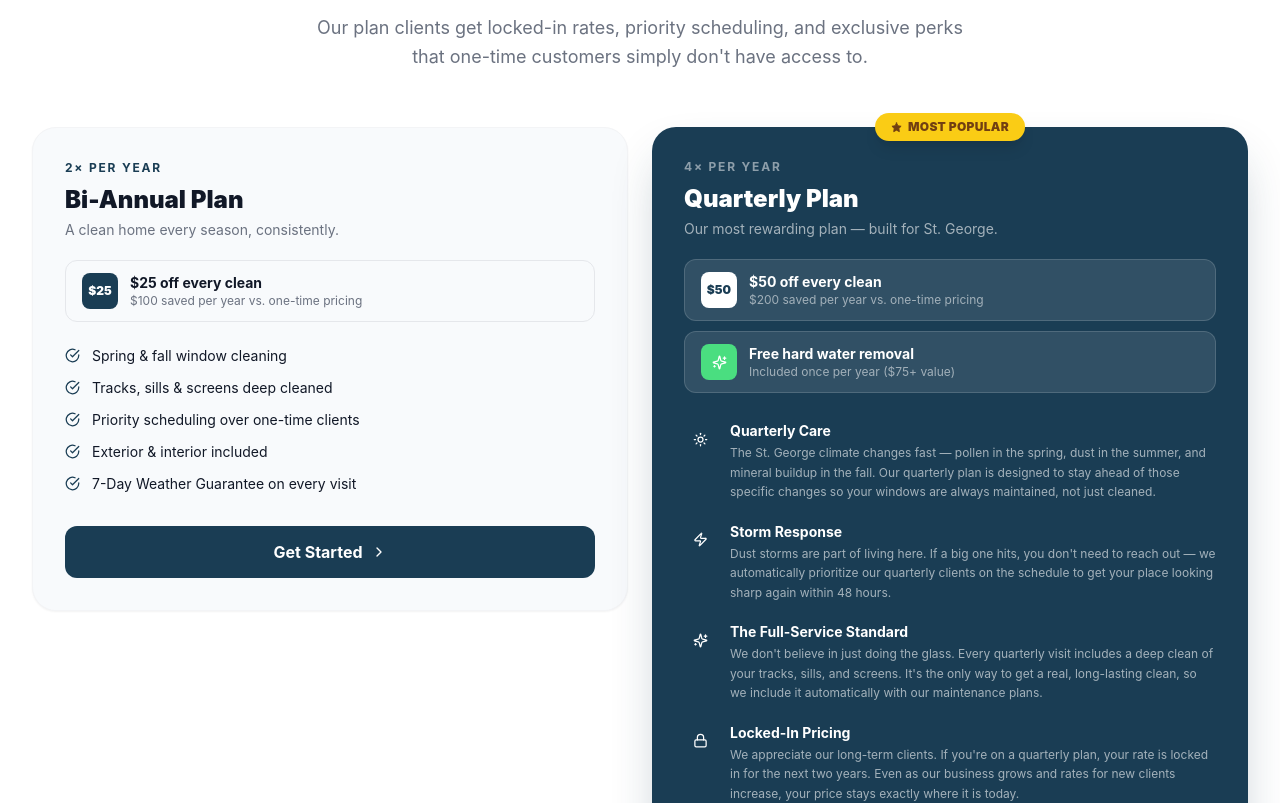
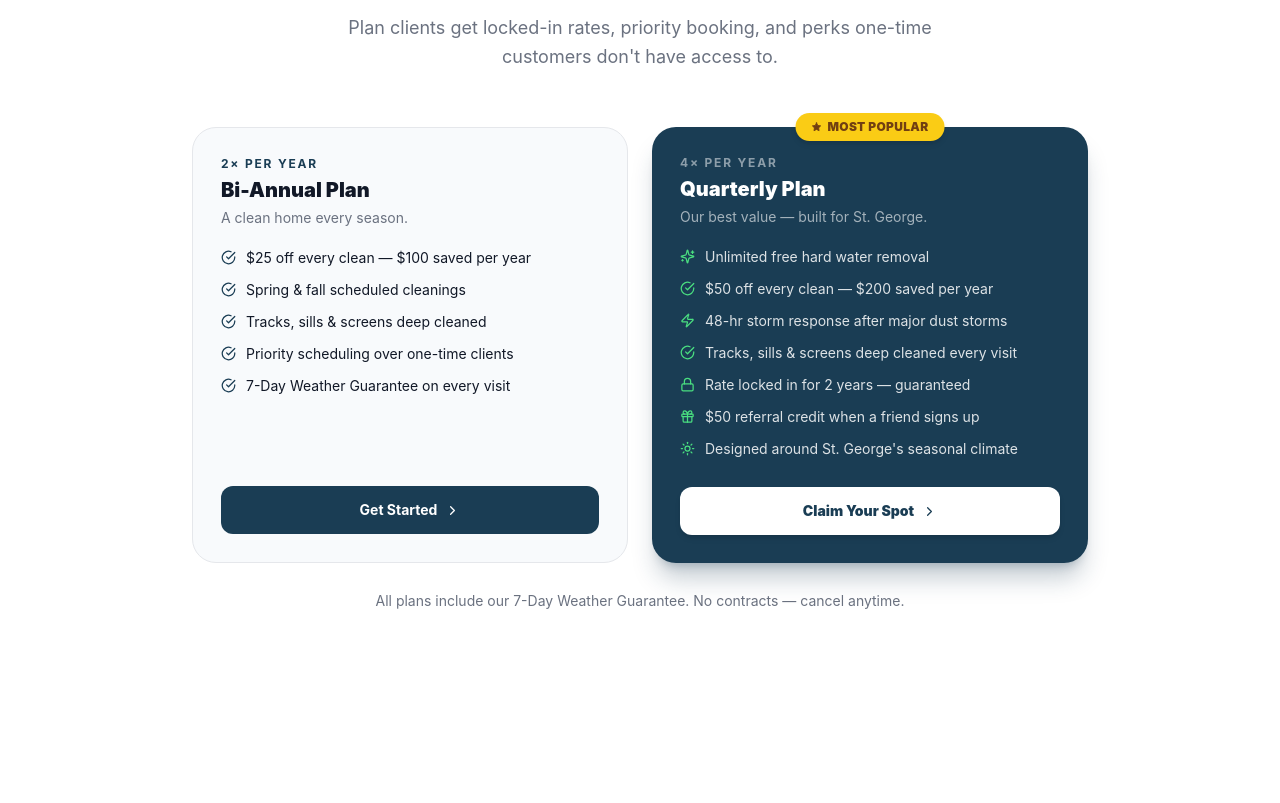
Before and after one commit to WaveWindowCleaning/wave-window-cleaning, a Next.js app: page / in a window 1280 px wide. Shown: the part 3963-4766 px from the top of the page. Built offline with nearby package versions, Linux system fonts and the light colour scheme.

Commit message:
Simplify and balance maintenance plan cards, unlimited hard water removal
Co-authored-by: Cursor <cursoragent@cursor.com>

```diff
--- a/components/MaintenancePlans.tsx
+++ b/components/MaintenancePlans.tsx
@@ -4,32 +4,22 @@ import Link from 'next/link'
 import { motion } from 'framer-motion'
 import { CheckCircle, Star, ChevronRight, Zap, Sparkles, Lock, Gift, Sun } from 'lucide-react'
 
-const quarterlyBenefits = [
-  {
-    icon: Sun,
-    heading: 'Quarterly Care',
-    body: "The St. George climate changes fast — pollen in the spring, dust in the summer, and mineral buildup in the fall. Our quarterly plan is designed to stay ahead of those specific changes so your windows are always maintained, not just cleaned.",
-  },
-  {
-    icon: Zap,
-    heading: 'Storm Response',
-    body: "Dust storms are part of living here. If a big one hits, you don't need to reach out — we automatically prioritize our quarterly clients on the schedule to get your place looking sharp again within 48 hours.",
-  },
-  {
-    icon: Sparkles,
-    heading: 'The Full-Service Standard',
-    body: "We don't believe in just doing the glass. Every quarterly visit includes a deep clean of your tracks, sills, and screens. It's the only way to get a real, long-lasting clean, so we include it automatically with our maintenance plans.",
-  },
-  {
-    icon: Lock,
-    heading: 'Locked-In Pricing',
-    body: "We appreciate our long-term clients. If you're on a quarterly plan, your rate is locked in for the next two years. Even as our business grows and rates for new clients increase, your price stays exactly where it is today.",
-  },
-  {
-    icon: Gift,
-    heading: 'Client Referral Credit',
-    body: "Most of our best clients come from neighbors talking to neighbors. If you refer a friend and they sign up for a quarterly plan, we'll take $50 off your next visit as a thank you.",
-  },
+const biAnnualPerks = [
+  { icon: CheckCircle, text: '$25 off every clean — $100 saved per year' },
+  { icon: CheckCircle, text: 'Spring & fall scheduled cleanings' },
+  { icon: CheckCircle, text: 'Tracks, sills & screens deep cleaned' },
+  { icon: CheckCircle, text: 'Priority scheduling over one-time clients' },
+  { icon: CheckCircle, text: '7-Day Weather Guarantee on every visit' },
+]
+
+const quarterlyPerks = [
+  { icon: Sparkles, text: 'Unlimited free hard water removal' },
+  { icon: CheckCircle, text: '$50 off every clean — $200 saved per year' },
+  { icon: Zap,       text: '48-hr storm response after major dust storms' },
+  { icon: CheckCircle, text: 'Tracks, sills & screens deep cleaned every visit' },
+  { icon: Lock,      text: 'Rate locked in for 2 years — guaranteed' },
+  { icon: Gift,      text: '$50 referral credit when a friend signs up' },
+  { icon: Sun,       text: 'Designed around St. George\'s seasonal climate' },
 ]
 
 export default function MaintenancePlans() {
@@ -47,123 +37,81 @@ export default function MaintenancePlans() {
             Always-Clean Windows. Zero Effort.
           </h2>
           <p className="mt-4 text-muted text-lg leading-relaxed">
-            Our plan clients get locked-in rates, priority scheduling, and exclusive
-            perks that one-time customers simply don&apos;t have access to.
+            Plan clients get locked-in rates, priority booking, and perks
+            one-time customers don&apos;t have access to.
           </p>
         </motion.div>
 
-        <div className="grid lg:grid-cols-2 gap-6 items-start">
+        <div className="grid md:grid-cols-2 gap-6 max-w-4xl mx-auto items-stretch">
 
-          {/* ── Bi-Annual Plan ─────────────────────────────────────────── */}
+          {/* ── Bi-Annual ──────────────────────────────────────────────── */}
           <motion.div
             initial={{ opacity: 0, y: 24 }}
             whileInView={{ opacity: 1, y: 0 }}
             viewport={{ once: true }}
             transition={{ duration: 0.5 }}
-            className="bg-surface border border-gray-100 rounded-3xl p-8 shadow-sm"
+            className="bg-surface border border-gray-200 rounded-3xl p-7 flex flex-col"
           >
-            <p className="text-xs font-bold tracking-[0.15em] uppercase text-brand-navy mb-2">2× per year</p>
-            <h3 className="text-2xl font-black text-charcoal">Bi-Annual Plan</h3>
-            <p className="text-muted text-sm mt-1">A clean home every season, consistently.</p>
-
-            {/* Savings callout */}
-            <div className="mt-5 bg-brand-navy/6 border border-brand-navy/12 rounded-xl px-4 py-3 flex items-center gap-3">
-              <div className="shrink-0 w-9 h-9 bg-brand-navy rounded-lg flex items-center justify-center">
-                <span className="text-white text-xs font-black">$25</span>
-              </div>
-              <div>
-                <p className="text-charcoal font-bold text-sm">$25 off every clean</p>
-                <p className="text-muted text-xs">$100 saved per year vs. one-time pricing</p>
-              </div>
+            <div className="mb-5">
+              <p className="text-xs font-bold tracking-[0.15em] uppercase text-brand-navy mb-1">2× per year</p>
+              <h3 className="text-xl font-black text-charcoal">Bi-Annual Plan</h3>
+              <p className="text-muted text-sm mt-1">A clean home every season.</p>
             </div>
 
-            <ul className="mt-6 space-y-3">
-              {[
-                'Spring & fall window cleaning',
-                'Tracks, sills & screens deep cleaned',
-                'Priority scheduling over one-time clients',
-                'Exterior & interior included',
-                '7-Day Weather Guarantee on every visit',
-              ].map((perk) => (
-                <li key={perk} className="flex items-start gap-3">
+            <ul className="space-y-3 flex-1">
+              {biAnnualPerks.map((p) => (
+                <li key={p.text} className="flex items-start gap-2.5">
                   <CheckCircle size={15} className="text-brand-navy shrink-0 mt-0.5" />
-                  <span className="text-sm text-charcoal">{perk}</span>
+                  <span className="text-sm text-charcoal">{p.text}</span>
                 </li>
               ))}
             </ul>
 
             <Link
               href="/quote"
-              className="mt-8 flex items-center justify-center gap-2 bg-brand-navy text-white font-bold py-3.5 rounded-xl hover:bg-brand-navy-dark transition-colors group"
+              className="mt-7 flex items-center justify-center gap-2 bg-brand-navy text-white font-bold py-3.5 rounded-xl hover:bg-brand-navy-dark transition-colors group text-sm"
             >
               Get Started
-              <ChevronRight size={16} className="group-hover:translate-x-0.5 transition-transform" />
+              <ChevronRight size={15} className="group-hover:translate-x-0.5 transition-transform" />
             </Link>
           </motion.div>
 
-          {/* ── Quarterly Plan ──────────────────────────────────────────── */}
+          {/* ── Quarterly ──────────────────────────────────────────────── */}
           <motion.div
             initial={{ opacity: 0, y: 24 }}
             whileInView={{ opacity: 1, y: 0 }}
             viewport={{ once: true }}
             transition={{ duration: 0.5, delay: 0.1 }}
-            className="relative bg-brand-navy rounded-3xl p-8 shadow-2xl shadow-brand-navy/30"
+            className="relative bg-brand-navy rounded-3xl p-7 flex flex-col shadow-xl shadow-brand-navy/25"
           >
-            {/* Most popular badge */}
             <div className="absolute -top-3.5 left-1/2 -translate-x-1/2">
-              <span className="inline-flex items-center gap-1.5 bg-yellow-400 text-yellow-900 text-xs font-black px-4 py-1.5 rounded-full shadow-lg tracking-wide">
-                <Star size={11} className="fill-yellow-900" />
+              <span className="inline-flex items-center gap-1.5 bg-yellow-400 text-yellow-900 text-xs font-black px-4 py-1.5 rounded-full shadow-md tracking-wide">
+                <Star size={10} className="fill-yellow-900" />
                 MOST POPULAR
               </span>
             </div>
 
-            <p className="text-xs font-bold tracking-[0.15em] uppercase text-white/50 mb-2">4× per year</p>
-            <h3 className="text-2xl font-black text-white">Quarterly Plan</h3>
-            <p className="text-white/60 text-sm mt-1">Our most rewarding plan — built for St. George.</p>
-
-            {/* Savings callouts */}
-            <div className="mt-5 space-y-2.5">
-              <div className="bg-white/10 border border-white/15 rounded-xl px-4 py-3 flex items-center gap-3">
-                <div className="shrink-0 w-9 h-9 bg-white rounded-lg flex items-center justify-center">
-                  <span className="text-brand-navy text-xs font-black">$50</span>
-                </div>
-                <div>
-                  <p className="text-white font-bold text-sm">$50 off every clean</p>
-                  <p className="text-white/55 text-xs">$200 saved per year vs. one-time pricing</p>
-                </div>
-              </div>
-              <div className="bg-white/10 border border-white/15 rounded-xl px-4 py-3 flex items-center gap-3">
-                <div className="shrink-0 w-9 h-9 bg-green-400 rounded-lg flex items-center justify-center">
-                  <Sparkles size={15} className="text-white" />
-                </div>
-                <div>
-                  <p className="text-white font-bold text-sm">Free hard water removal</p>
-                  <p className="text-white/55 text-xs">Included once per year ($75+ value)</p>
-                </div>
-              </div>
+            <div className="mb-5">
+              <p className="text-xs font-bold tracking-[0.15em] uppercase text-white/50 mb-1">4× per year</p>
+              <h3 className="text-xl font-black text-white">Quarterly Plan</h3>
+              <p className="text-white/60 text-sm mt-1">Our best value — built for St. George.</p>
             </div>
 
-            {/* Benefit sections */}
-            <div className="mt-7 space-y-5">
-              {quarterlyBenefits.map((b) => (
-                <div key={b.heading} className="flex items-start gap-3.5">
-                  <div className="w-8 h-8 rounded-lg bg-white/12 flex items-center justify-center shrink-0 mt-0.5">
-                    <b.icon size={15} className="text-white" />
-                  </div>
-                  <div>
-                    <p className="text-white font-bold text-sm">{b.heading}</p>
-                    <p className="text-white/60 text-xs leading-relaxed mt-0.5">{b.body}</p>
-                  </div>
-                </div>
+            <ul className="space-y-3 flex-1">
+              {quarterlyPerks.map((p) => (
+                <li key={p.text} className="flex items-start gap-2.5">
+                  <p.icon size={15} className="text-green-400 shrink-0 mt-0.5" />
+                  <span className="text-sm text-white/85">{p.text}</span>
+                </li>
               ))}
-            </div>
+            </ul>
 
             <Link
               href="/quote"
-              className="mt-8 flex items-center justify-center gap-2 bg-white text-brand-navy font-black py-3.5 rounded-xl hover:bg-gray-50 transition-colors shadow-lg group"
+              className="mt-7 flex items-center justify-center gap-2 bg-white text-brand-navy font-black py-3.5 rounded-xl hover:bg-gray-50 transition-colors shadow-md group text-sm"
             >
               Claim Your Spot
-              <ChevronRight size={16} className="group-hover:translate-x-0.5 transition-transform" />
+              <ChevronRight size={15} className="group-hover:translate-x-0.5 transition-transform" />
             </Link>
           </motion.div>
         </div>
@@ -173,9 +121,9 @@ export default function MaintenancePlans() {
           whileInView={{ opacity: 1 }}
           viewport={{ once: true }}
           transition={{ delay: 0.4 }}
-          className="text-center text-muted text-sm mt-8"
+          className="text-center text-muted text-sm mt-7"
         >
-          All plans include our 7-Day Weather Guarantee. Pricing confirmed on your first call — no contracts, cancel anytime.
+          All plans include our 7-Day Weather Guarantee. No contracts — cancel anytime.
         </motion.p>
       </div>
     </section>
```
